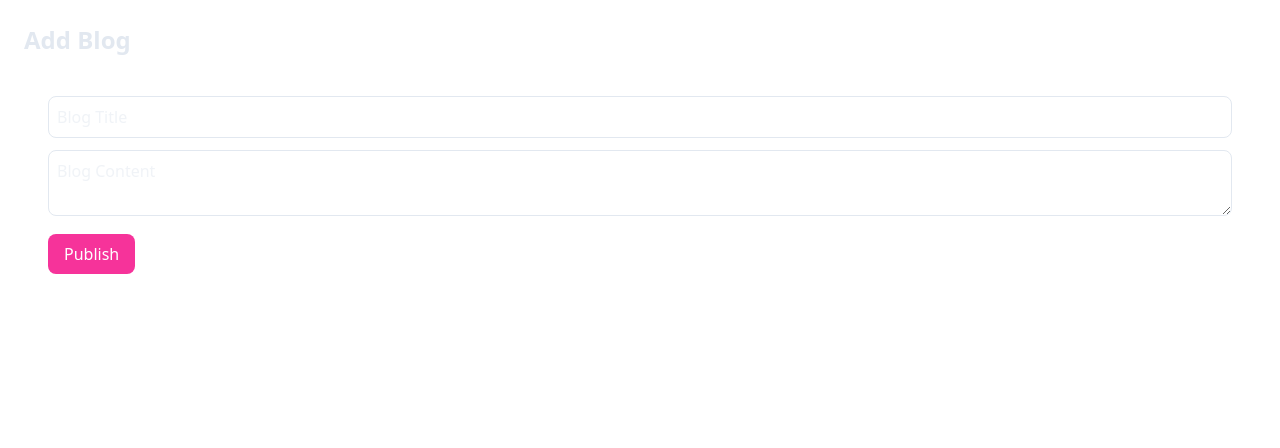
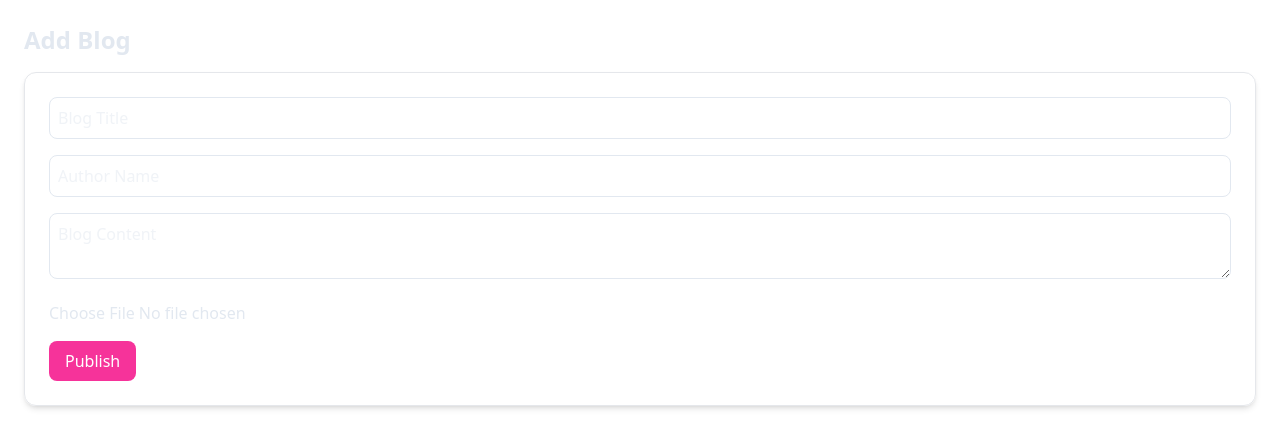
Before and after one commit to khushidhital64-arch/Skinova, a React app in the folder frontend/: page /admin/blog in a window 1280 px wide. Shown: the top 448 px of the page. Built offline with nearby package versions, Linux system fonts and the light colour scheme; the HTML template or start-up script is replaced by a standard one.

Commit message:
Update Blog.jsx

```diff
--- a/frontend/src/Adminpages/Blog.jsx
+++ b/frontend/src/Adminpages/Blog.jsx
@@ -1,16 +1,92 @@
-import React from 'react'
+import React, { useState } from "react";
+import axios from "axios";
 
 const Blog = () => {
+  const [title, setTitle] = useState("");
+  const [authorName, setAuthorName] = useState("");
+  const [description, setDescription] = useState("");
+  const [image, setImage] = useState(null);
+  const [loading, setLoading] = useState(false);
+
+  const handleSubmit = async (e) => {
+    e.preventDefault();
+    if (!title || !authorName || !description) {
+      alert("Please fill all fields");
+      return;
+    }
+
+    try {
+      setLoading(true);
+      const formData = new FormData();
+      formData.append("title", title);
+      formData.append("authorName", authorName);
+      formData.append("description", description);
+      if (image) formData.append("image", image);
+
+      const res = await axios.post(
+        "http://localhost:3001/api/blogs/add",
+        formData,
+        {
+          headers: { "Content-Type": "multipart/form-data" },
+        }
+      );
+
+      alert("Blog added successfully!");
+      setTitle("");
+      setAuthorName("");
+      setDescription("");
+      setImage(null);
+      console.log(res.data);
+    } catch (err) {
+      console.error(err);
+      alert("Error adding blog");
+    } finally {
+      setLoading(false);
+    }
+  };
+
   return (
-   <div className="min-h-screen p-6">
-<h2 className="text-2xl font-bold mb-4">Add Blog</h2>
-<form className=" p-6 rounded-xl   space-y-3">
-<input className="w-full border rounded-lg p-2" placeholder="Blog Title" />
-<textarea className="w-full border rounded-lg p-2" placeholder="Blog Content" />
-<button className="bg-pink-500 text-white px-4 py-2 rounded-lg hover:bg-pink-600">Publish</button>
-</form>
-</div>
-  )
-}
+    <div className="min-h-screen p-6">
+      <h2 className="text-2xl font-bold mb-4">Add Blog</h2>
+      <form
+        onSubmit={handleSubmit}
+        className="p-6 rounded-xl space-y-4 border border-gray-200 shadow-md"
+      >
+        <input
+          type="text"
+          value={title}
+          onChange={(e) => setTitle(e.target.value)}
+          className="w-full border rounded-lg p-2"
+          placeholder="Blog Title"
+        />
+        <input
+          type="text"
+          value={authorName}
+          onChange={(e) => setAuthorName(e.target.value)}
+          className="w-full border rounded-lg p-2"
+          placeholder="Author Name"
+        />
+        <textarea
+          value={description}
+          onChange={(e) => setDescription(e.target.value)}
+          className="w-full border rounded-lg p-2"
+          placeholder="Blog Content"
+        />
+        <input
+          type="file"
+          onChange={(e) => setImage(e.target.files[0])}
+          className="w-full"
+        />
+        <button
+          type="submit"
+          className="bg-pink-500 text-white px-4 py-2 rounded-lg hover:bg-pink-600 disabled:opacity-50"
+          disabled={loading}
+        >
+          {loading ? "Publishing..." : "Publish"}
+        </button>
+      </form>
+    </div>
+  );
+};
 
-export default Blog
+export default Blog;
```
